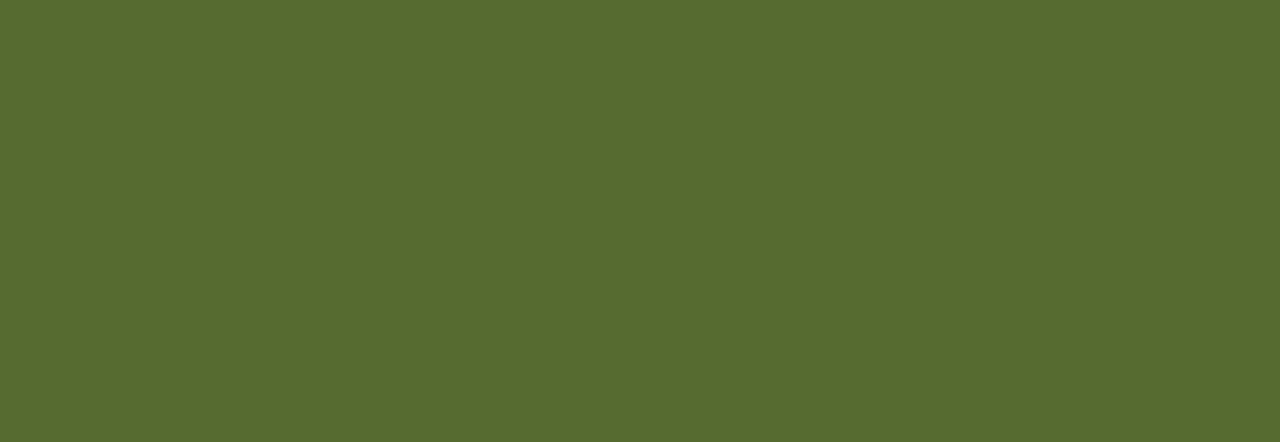
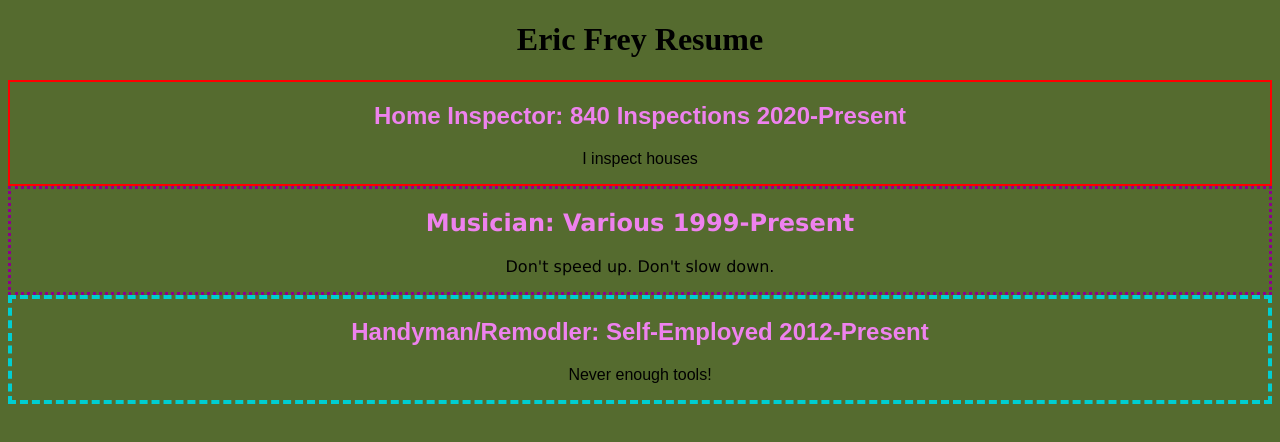
Before and after one commit to ericlfrey/LAB-HTML-Resume, a plain HTML site: page index.html in a window 1280 px wide. Drawn offline with Linux system fonts and the light colour scheme.

Commit message:
finished all the prompts and this thing is sufficiently ugly

```diff
--- a/index.html
+++ b/index.html
@@ -8,6 +8,19 @@
   <link rel="stylesheet" href="./main.css">
 </head>
 <body>
+  <h1>Eric Frey Resume</h1>
+  <article id="home-inspector">
+    <h2>Home Inspector: 840 Inspections <time>2020-Present</time></h2>
+    <p>I inspect houses</p>
+  </article>
+  <article id="musician">
+    <h2>Musician: Various  <time>1999-Present</time></h2>
+    <p>Don't speed up. Don't slow down.</p>
+  </article>
+  <article id="handyman">
+    <h2>Handyman/Remodler: Self-Employed <time>2012-Present</time></h2>
+    <p>Never enough tools!</p>
+  </article>
   <script src="./main.js"></script>
 </body>
 </html>
--- a/main.css
+++ b/main.css
@@ -1,3 +1,23 @@
 body {
   background-color: darkolivegreen;
+  text-align: center;
 }
+
+#home-inspector {
+  font-family: sans-serif;
+  border: solid red 2px;
+}
+
+#musician {
+  font-family: Verdana, Geneva, Tahoma, sans-serif;
+  border: dotted darkmagenta 3px;
+}
+
+#handyman {
+  font-family: Arial, Helvetica, sans-serif;
+  border: dashed darkturquoise 4px;
+}
+
+h2 {
+  color: violet;
+}
```
